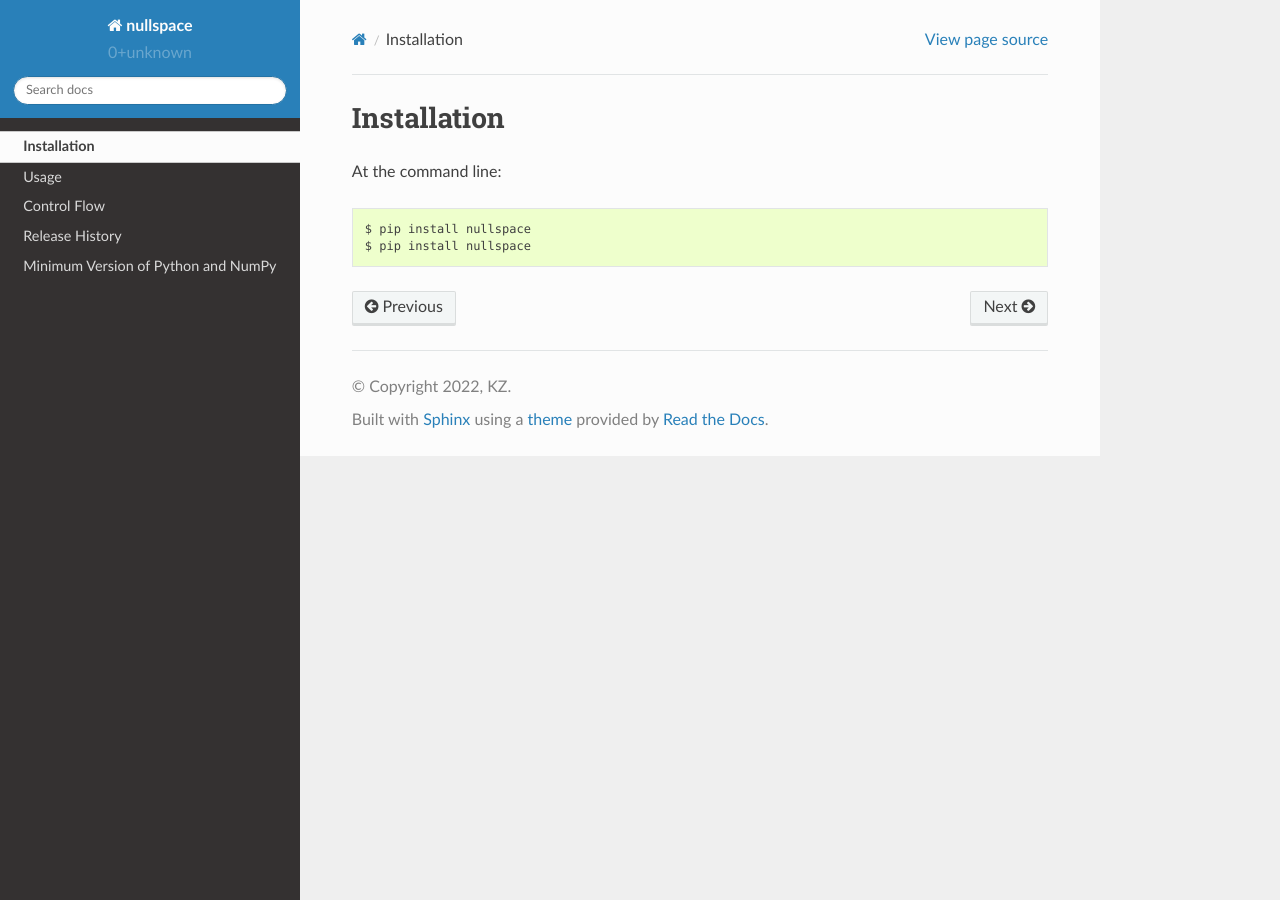
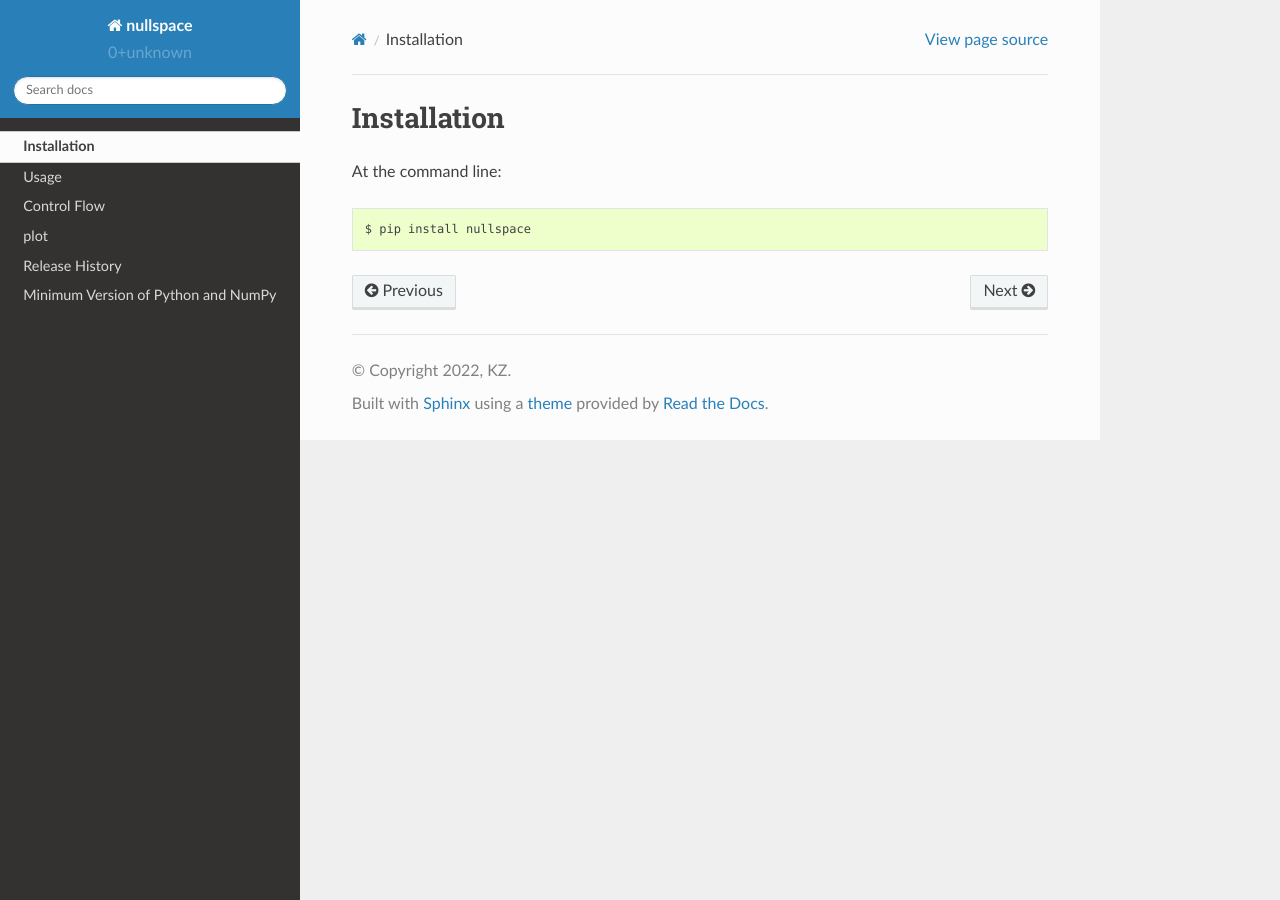
Before and after one commit to ke-zhang-rd/nullspace, a Sphinx documentation site: the page built from docs/source/installation.rst, in a window 1280 px wide. Built offline with Sphinx 7.4.7 and the Read the Docs theme 2.0.0, drawn with Linux system fonts in a browser that asks for light colours; pages that are not in the unit, such as notebooks, are missing from menus.

Commit message:
MNT: Init several docs

```diff
--- a/docs/source/index.rst
+++ b/docs/source/index.rst
@@ -12,5 +12,8 @@
    installation
    usage
    controlflow
+   plot
+   autodiffsvd
+   bestfithyperplane
    release-history
    min_versions
--- a/docs/source/installation.rst
+++ b/docs/source/installation.rst
@@ -5,4 +5,3 @@
 At the command line::
 
     $ pip install nullspace
-    $ pip install nullspace
--- /dev/null
+++ b/docs/source/plot.rst
@@ -0,0 +1,3 @@
+====
+plot
+====
```
